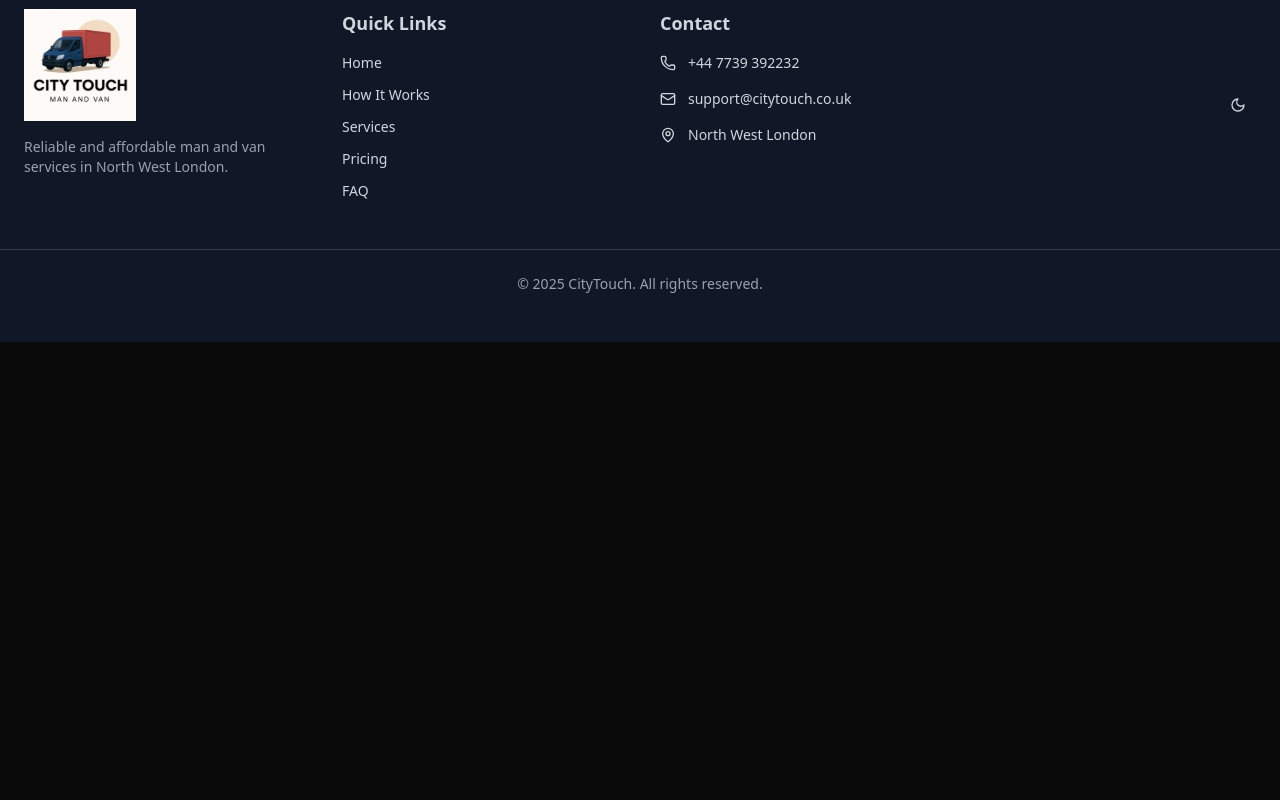
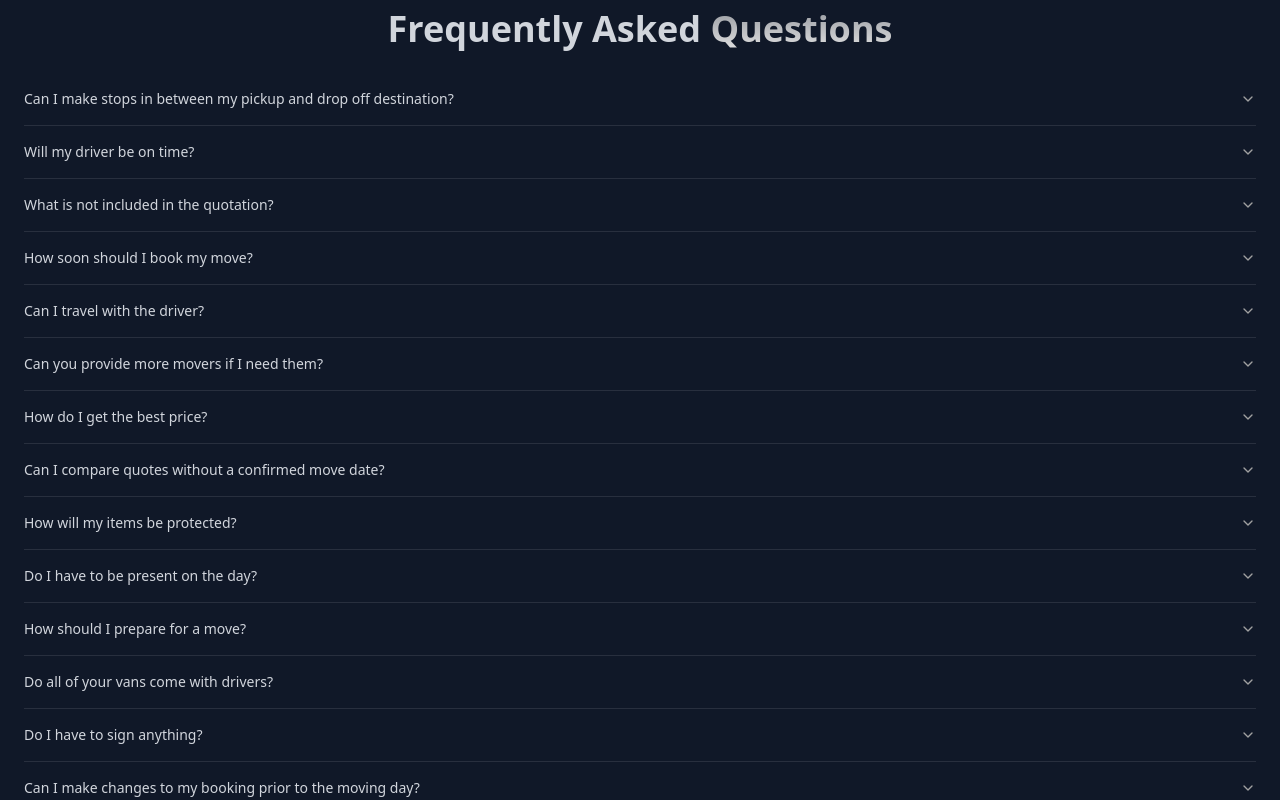
Before and after one commit to Mgphone/city-touch, a React (Vite) app in the folder CityTouch-Front/: page / in a window 1280 px wide. Shown: the part 960-1760 px from the top of the page. Before the commit the page ends 1302 px from the top, so only its background shows below. Built offline with nearby package versions, Linux system fonts and the light colour scheme.

Commit message:
add faq components

```diff
--- a/CityTouch-Front/package.json
+++ b/CityTouch-Front/package.json
@@ -10,6 +10,7 @@
     "preview": "vite preview"
   },
   "dependencies": {
+    "@radix-ui/react-accordion": "^1.2.11",
     "@radix-ui/react-dialog": "^1.1.13",
     "@radix-ui/react-dropdown-menu": "^2.1.14",
     "@radix-ui/react-icons": "^1.3.2",
--- a/CityTouch-Front/src/App.tsx
+++ b/CityTouch-Front/src/App.tsx
@@ -2,6 +2,7 @@ import { Button } from "@/components/ui/button";
 // import { Navbar } from "./components/NavBar";
 import NavBar from "./components/NavBar";
 import Footer from "./components/Footer";
+import { FAQ } from "./FAQ";
 
 function App() {
   return (
@@ -10,6 +11,8 @@ function App() {
       <div className="flex flex-col items-center justify-center min-h-svh">
         <Button>Click me</Button>
       </div>
+      <FAQ />
+
       <Footer />
     </>
   );
--- /dev/null
+++ b/CityTouch-Front/src/FAQ.tsx
@@ -0,0 +1,41 @@
+import {
+  Accordion,
+  AccordionContent,
+  AccordionItem,
+  AccordionTrigger,
+} from "@/components/ui/accordion";
+import { faq } from "./data/faqData";
+import { FAQProps } from "./data/type/faqProps";
+import { Check } from "lucide-react";
+
+export const FAQ = () => {
+  return (
+    <section
+      id="faq"
+      className="bg-gray-100 dark:bg-gray-900 text-gray-700 dark:text-gray-300 py-12 border-t border-gray-300 dark:border-gray-700"
+    >
+      <div className="container mx-auto px-6">
+        <h2 className="text-3xl md:text-4xl font-bold mb-6 text-center">
+          Frequently Asked{" "}
+          <span className="bg-gradient-to-b from-primary/60 to-primary text-transparent bg-clip-text">
+            Questions
+          </span>
+        </h2>
+
+        <Accordion type="single" collapsible className="w-full">
+          {faq.map(({ id, question, answer }: FAQProps) => (
+            <AccordionItem key={id} value={`faq-${id}`}>
+              <AccordionTrigger className="text-left">
+                {question}
+              </AccordionTrigger>
+              <AccordionContent className="flex items-start gap-3 text-gray-600 dark:text-gray-300">
+                <Check className="mt-1 min-w-[1rem] text-green-500" />
+                <p className="flex-1">{answer}</p>
+              </AccordionContent>
+            </AccordionItem>
+          ))}
+        </Accordion>
+      </div>
+    </section>
+  );
+};
--- /dev/null
+++ b/CityTouch-Front/src/components/ui/accordion.tsx
@@ -0,0 +1,64 @@
+import * as React from "react"
+import * as AccordionPrimitive from "@radix-ui/react-accordion"
+import { ChevronDownIcon } from "lucide-react"
+
+import { cn } from "@/lib/utils"
+
+function Accordion({
+  ...props
+}: React.ComponentProps<typeof AccordionPrimitive.Root>) {
+  return <AccordionPrimitive.Root data-slot="accordion" {...props} />
+}
+
+function AccordionItem({
+  className,
+  ...props
+}: React.ComponentProps<typeof AccordionPrimitive.Item>) {
+  return (
+    <AccordionPrimitive.Item
+      data-slot="accordion-item"
+      className={cn("border-b last:border-b-0", className)}
+      {...props}
+    />
+  )
+}
+
+function AccordionTrigger({
+  className,
+  children,
+  ...props
+}: React.ComponentProps<typeof AccordionPrimitive.Trigger>) {
+  return (
+    <AccordionPrimitive.Header className="flex">
+      <AccordionPrimitive.Trigger
+        data-slot="accordion-trigger"
+        className={cn(
+          "focus-visible:border-ring focus-visible:ring-ring/50 flex flex-1 items-start justify-between gap-4 rounded-md py-4 text-left text-sm font-medium transition-all outline-none hover:underline focus-visible:ring-[3px] disabled:pointer-events-none disabled:opacity-50 [&[data-state=open]>svg]:rotate-180",
+          className
+        )}
+        {...props}
+      >
+        {children}
+        <ChevronDownIcon className="text-muted-foreground pointer-events-none size-4 shrink-0 translate-y-0.5 transition-transform duration-200" />
+      </AccordionPrimitive.Trigger>
+    </AccordionPrimitive.Header>
+  )
+}
+
+function AccordionContent({
+  className,
+  children,
+  ...props
+}: React.ComponentProps<typeof AccordionPrimitive.Content>) {
+  return (
+    <AccordionPrimitive.Content
+      data-slot="accordion-content"
+      className="data-[state=closed]:animate-accordion-up data-[state=open]:animate-accordion-down overflow-hidden text-sm"
+      {...props}
+    >
+      <div className={cn("pt-0 pb-4", className)}>{children}</div>
+    </AccordionPrimitive.Content>
+  )
+}
+
+export { Accordion, AccordionItem, AccordionTrigger, AccordionContent }
--- /dev/null
+++ b/CityTouch-Front/src/data/faqData.tsx
@@ -0,0 +1,136 @@
+import { FAQProps } from "./type/faqProps";
+
+export const faq: FAQProps[] = [
+  {
+    id: 1,
+    question: "Can I make stops in between my pickup and drop off destination?",
+    answer:
+      "It is easy to book a stop off! On the booker simply click the 'add stop' button. Easy as 1, 2, 3!",
+  },
+  {
+    id: 2,
+    question: "Will my driver be on time?",
+    answer:
+      "All of our drivers do our best to be on time. However, they may sometimes be delayed because of traffic and they will ensure that you are updated on their whereabouts.",
+  },
+  {
+    id: 3,
+    question: "What is not included in the quotation?",
+    answer:
+      "The quotation provided does not included any additional cost or fees such as parking fees ,fines , congestion charege,toll motorway fees,and ferry fees , these expensive will be responsibility of the customer and not part of the quoted price.The quotation may not cover additional services like packing, assembly, or storage. Check with your provider for specifics.",
+  },
+  {
+    id: 4,
+    question: "How soon should I book my move?",
+    answer:
+      "We advise that you book as soon as possible to secure a driver for your move.",
+  },
+  {
+    id: 5,
+    question: "Can I travel with the driver?",
+    answer:
+      "We cannot guarantee the driver will have space to allow you to travel in the van with them. Please contact the driver in advance to confirm space and availability.",
+  },
+  {
+    id: 6,
+    question: "Can you provide more movers if I need them?",
+    answer:
+      "Yes! If you require more people power then please speak to your service provider. This will be an additional charge that they will arrange with you.on availability, additional movers can be arranged. Contact your provider to discuss.",
+  },
+  {
+    id: 7,
+    question: "How do I get the best price?",
+    answer:
+      "Finding the best price is up to you. If you are looking for the lowest cost move, we recommend that you select the 'no help needed' option when you are looking for quotes.",
+  },
+  {
+    id: 8,
+    question: "Can I compare quotes without a confirmed move date?",
+    answer:
+      "Yes you can, but you will not be able to book; and prices may change.",
+  },
+  {
+    id: 9,
+    question: "How will my items be protected?",
+    answer:
+      "All of our drivers are experts in moving things. When moving your items they will protect your items with blankets and straps to ensure that they are safe on transit",
+  },
+  {
+    id: 10,
+    question: "Do I have to be present on the day?",
+    answer:
+      "No, you do not personally need to be present at your pick up address; however, you will need a friend or family member over the age of 18 to be available.",
+  },
+  {
+    id: 11,
+    question: "How should I prepare for a move?",
+    answer:
+      "The best way to prepare for your move is to ensure that everything is packed and ready-to-go for when your driver arrives! Then sit back, relax, and let the professional movers do the rest.",
+  },
+  {
+    id: 12,
+    question: "Do all of your vans come with drivers?",
+    answer:
+      "Yes, all of our vans come with at least one driver. We do not currently have a van hire service, however some providers may be able to offer this. Please contact the driver directly for more information.",
+  },
+  {
+    id: 13,
+    question: "Do I have to sign anything?",
+    answer:
+      "Simply book with us and you are good to go! If there are any additional documents to sign your driver will provide them on the day.",
+  },
+  {
+    id: 14,
+    question: "Can I make changes to my booking prior to the moving day?",
+    answer:
+      "Yes! We understand changes may occur between the time of placing your booking and when your move is due. Let us know using Instant Support and we can help with making any amendments.",
+  },
+  {
+    id: 15,
+    question: "Can I cancel my booking?",
+    answer:
+      "We offer a 'cooling off' period one hour after booking where you can cancel your booking free of charge. After one hour has passed from the time of placing your booking and you wish to cancel, our cancellation policy applies immediately. You will not be refunded any monies that have been paid.",
+  },
+  {
+    id: 16,
+    question: "Can I request a home survey?",
+    answer:
+      "Whilst home surveys are not a standard procedure with Turbo Removals, the driver may be able to arrange a survey with you directly. You are able to message a driver directly from the Quotes page of the website.",
+  },
+  {
+    id: 17,
+    question: "Can I store my items in a van overnight?",
+    answer:
+      "No, we cannot store items in vehicles overnight. This is due to the fact that if items are stolen we are not accountable for theft.",
+  },
+  {
+    id: 18,
+    question: "Does Fast the Man & Van supply moving boxes?",
+    answer:
+      "Sadly we do not provide moving boxes at this time. If you require boxes, you can always request some to your driver. This will lead to additional charges.",
+  },
+  {
+    id: 19,
+    question: "Do drivers dismantle and re-assemble items?",
+    answer:
+      "This is up to the driver! The majority of our drivers will come with equipment to help dismantle and re-assemble your items. If you require this service, then you must specify this to your driver in the description box which can be found under the vehicle images on the My Move page.",
+  },
+  {
+    id: 20,
+    question: "Do my quotes include ferry costs?",
+    answer:
+      "If your driver needs to use a ferry to complete your move, they will ask for additional charges on the day.",
+  },
+  {
+    id: 21,
+    question: "Does my quote include VAT?",
+    answer:
+      "No VAT charges are added to your quotes, this is because all of the drivers on our platform are self employed and incorporate any overheads into their pricing structure.",
+  },
+  {
+    id: 22,
+    question: "Will I have to pay the Congestion Charge in London?",
+    answer:
+      "If you are booking a man and van in London with a pickup or dropoff location within the congestion charge zone, an additional &pound;15.00 for the Congestion Charge will be added to your quotes.",
+  },
+];
--- /dev/null
+++ b/CityTouch-Front/src/data/type/faqProps.tsx
@@ -0,0 +1,5 @@
+export type FAQProps = {
+  id: number;
+  question: string;
+  answer: string;
+};
```
Also changed, not shown: CityTouch-Front/src/components/Footer.tsx (+14 -7 lines), 1 other file (tests, documents, lock files or other folders).
